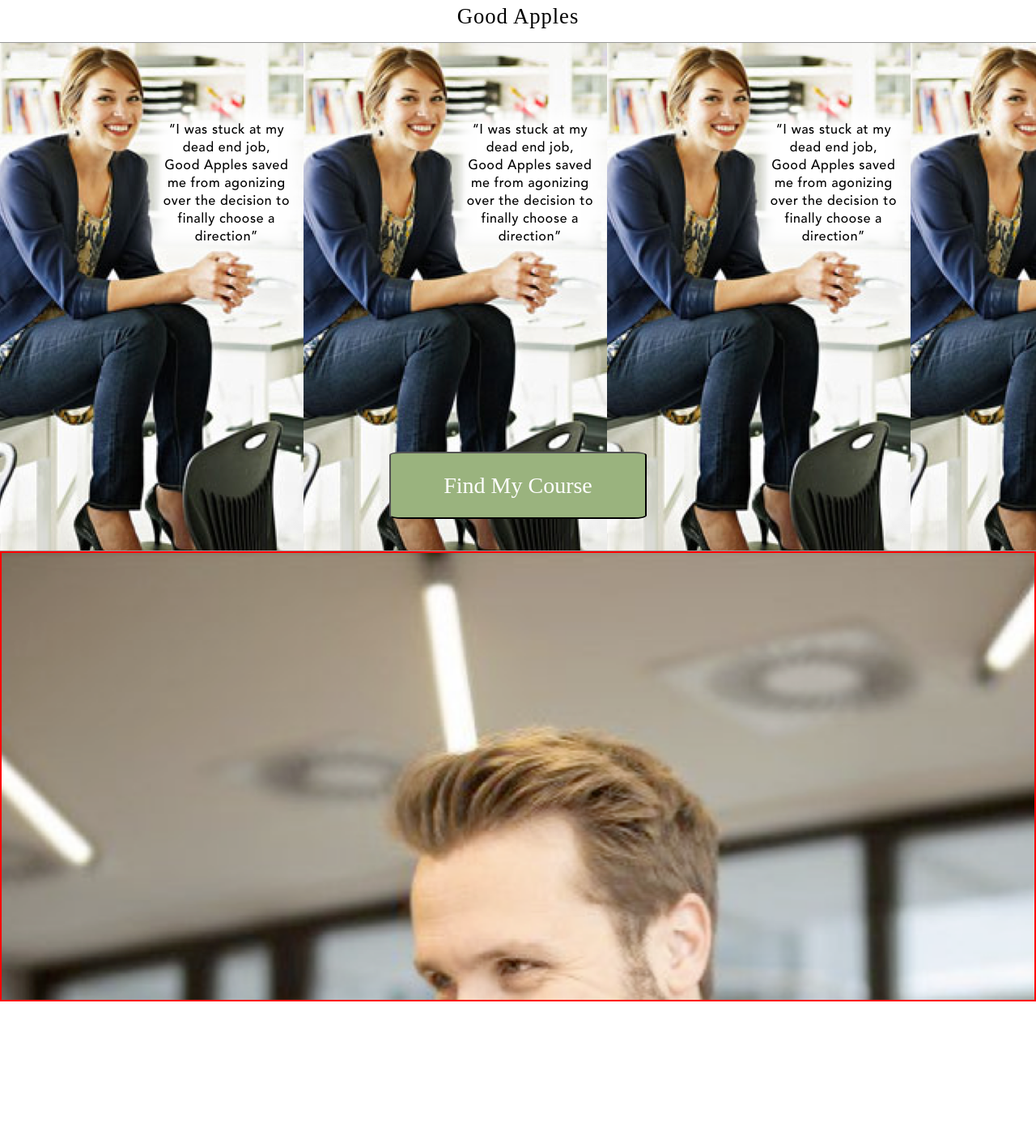
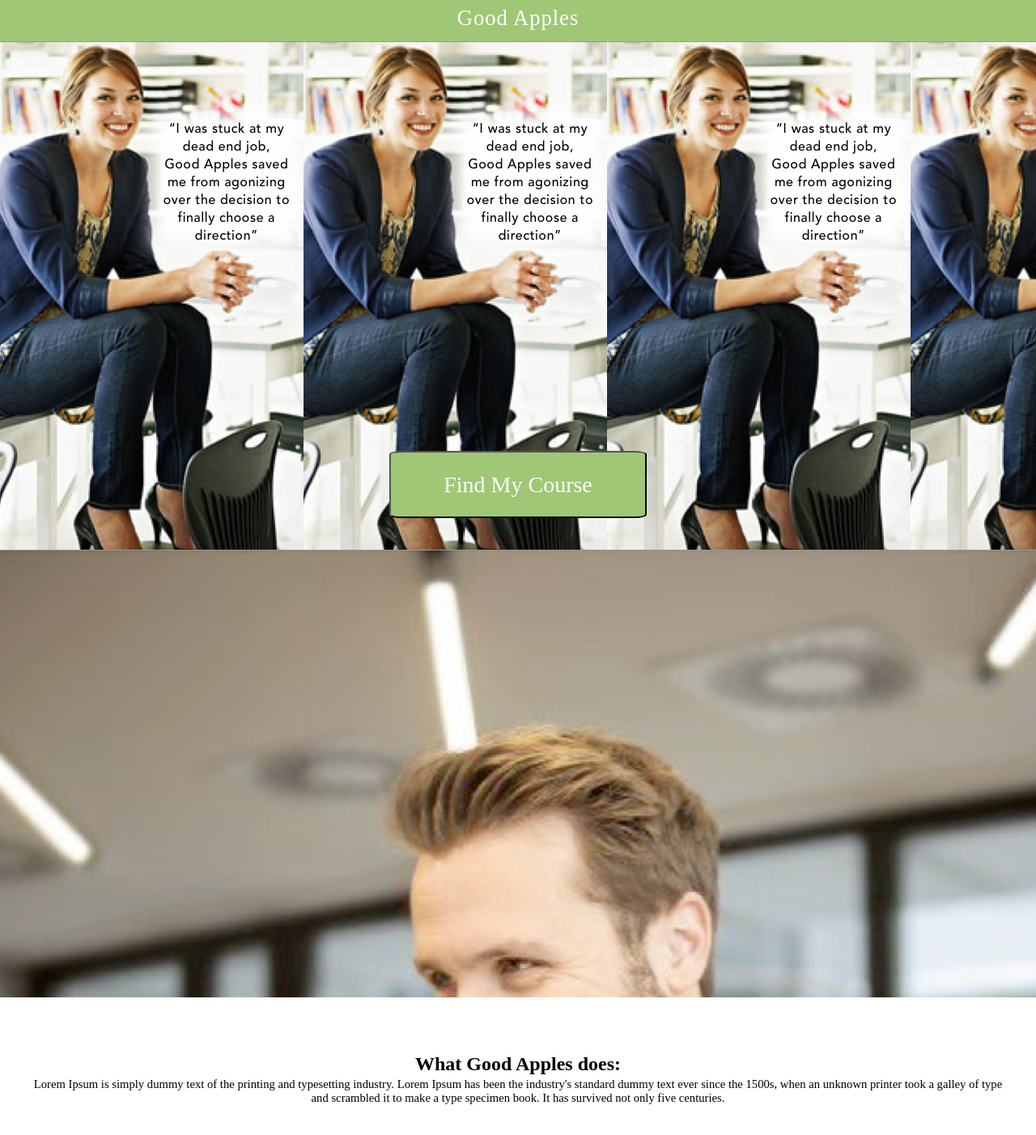
Before and after one commit to sfahadh/Good-Apples-Prototype, a React (Create React App) app: page / in a window 1280 px wide. Shown: the top 1402 px of the page at 81% size. Before the commit the page ends 1237 px from the top, so only its background shows below. Built offline with nearby package versions, Linux system fonts and the light colour scheme.

Commit message:
added texts on bottom of home page

```diff
--- a/src/components/Home/Home.css
+++ b/src/components/Home/Home.css
@@ -1,5 +1,8 @@
 .header {
+    border: 2px solid rgb(160, 199, 118);
     height: 35pt;
+    background-color: rgb(160, 199, 118);
+    color: white;
 }
 
 .home-page h1 {
@@ -24,12 +27,29 @@
     font-size: 21pt;
     font-family: Avenir-Light;
     color: white;
-    background-color: rgb(154, 179, 126);
+    background-color: rgb(160, 199, 118);
 }
 
 .second-image {
     height: 414pt;
-    border: 2px solid red;
     background-image: url('./image.png');
     background-size: 100%;
 }
+
+.third-image {
+    height: 152pt;
+}
+
+.third-image h2 {
+    font-family: Avenir-Light;
+    font-weight: 600;
+    margin-top: 52pt;
+}
+
+.third-image p {
+    font-size: 11pt;
+    margin: 0 30pt;
+    font-family: Avenir-Book;
+    position: relative;
+    top: -17px;
+}
--- a/src/components/Home/Home.js
+++ b/src/components/Home/Home.js
@@ -12,7 +12,10 @@
           <button>Find My Course</button>
         </div>
         <div className='second-image'></div>
-        <div className='third-image'></div>
+        <div className='third-image'>
+          <h2>What Good Apples does:</h2>
+          <p>Lorem Ipsum is simply dummy text of the printing and typesetting industry. Lorem Ipsum has been the industry's standard dummy text ever since the 1500s, when an unknown printer took a galley of type and scrambled it to make a type specimen book. It has survived not only five centuries.</p>
+        </div>
       </div>
     )
   }
```
